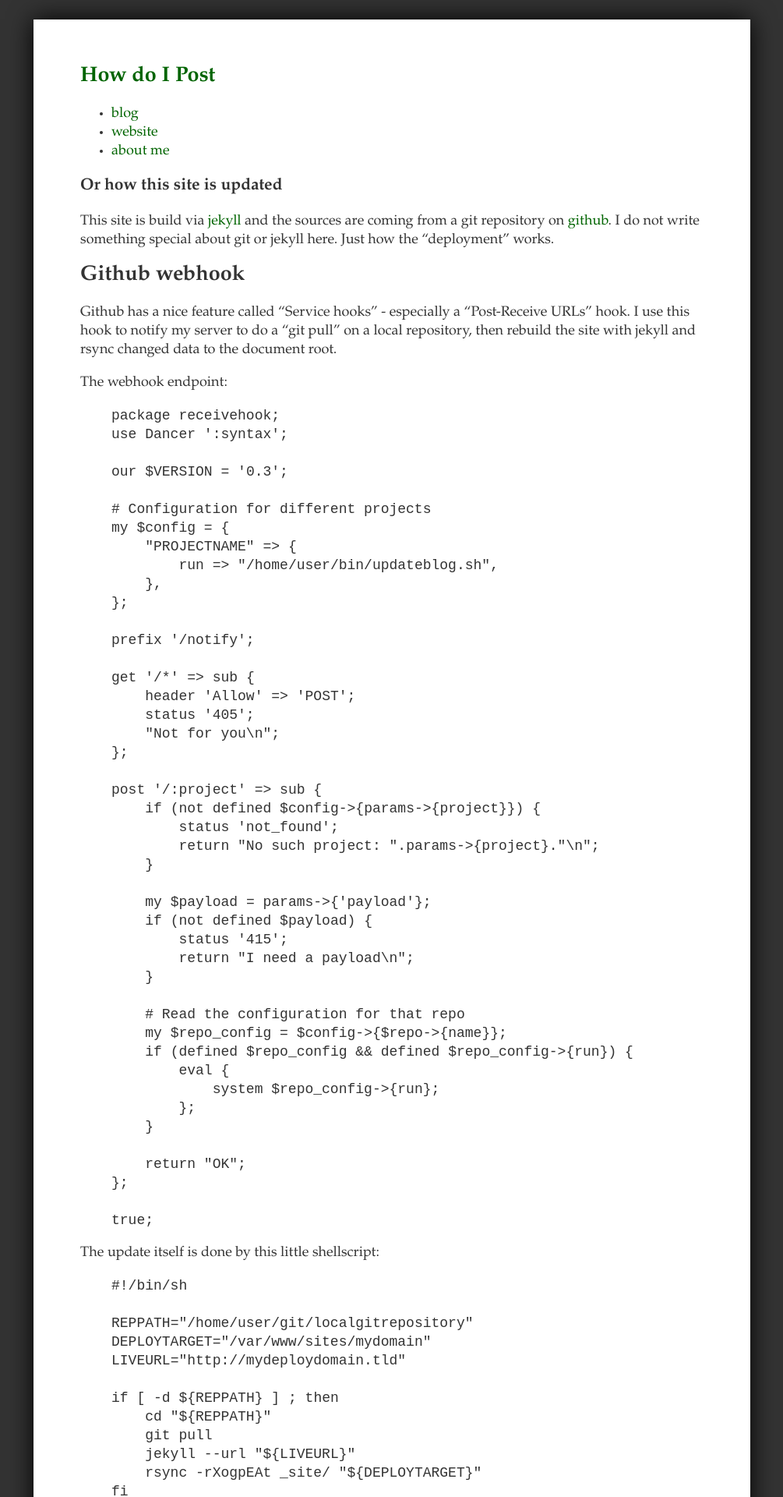
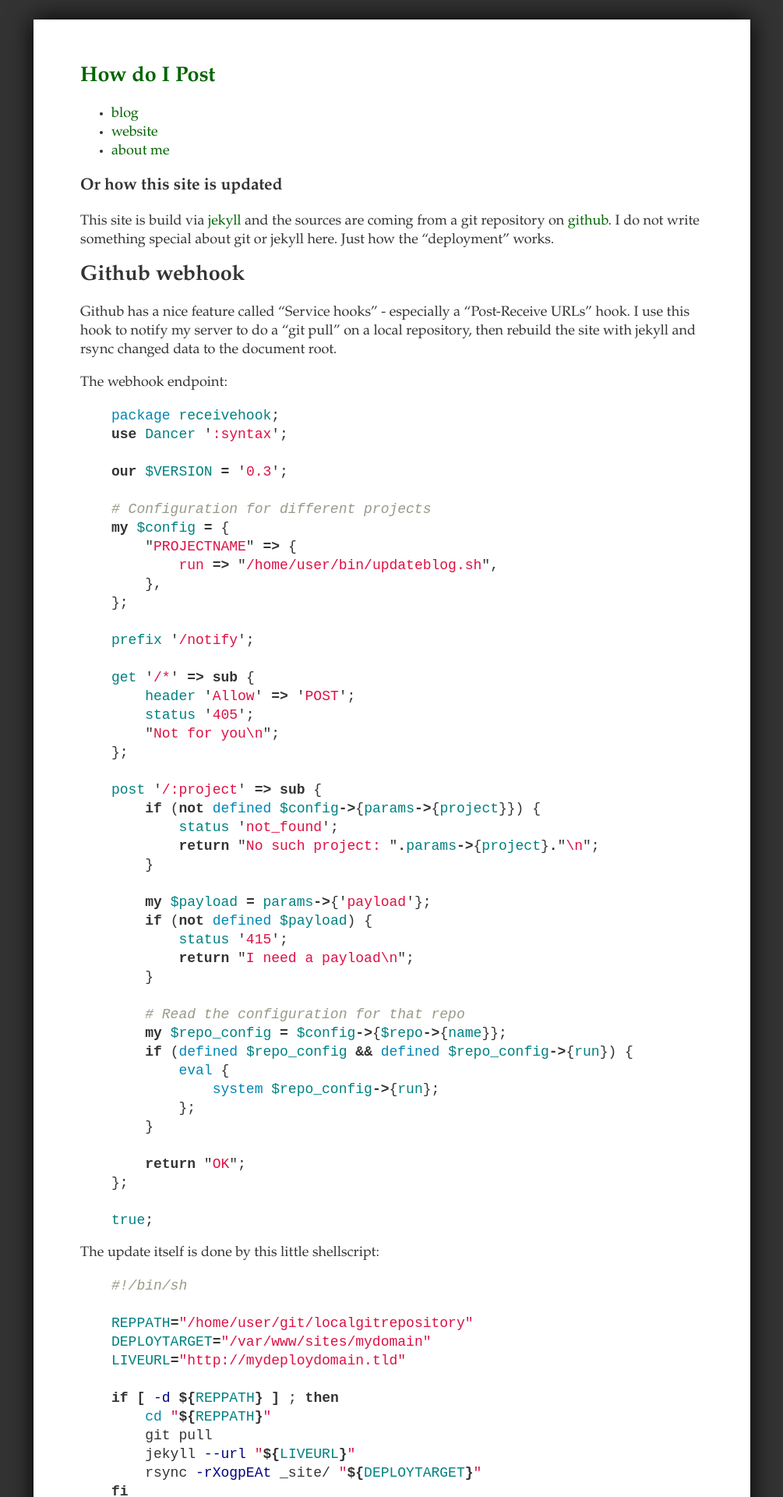
Before and after one commit to toke/toke.github.io_old, a Jekyll site: the page built from _posts/2012-02-09-how-i-post.markdown, in a window 1280 px wide. Shown: the top 1920 px of the page at 78% size, without its empty margins (137-1142 px from the left). Built offline with Jekyll 4.4.1, drawn with Linux system fonts in a browser that asks for light colours.

Commit message:
Added syntax.css and link to it

```diff
--- a/_layouts/default.html
+++ b/_layouts/default.html
@@ -7,6 +7,7 @@
         <meta name="author" content="Thomas Kerpe">
 
         <link rel="stylesheet" type="text/css" href="{{ site.url }}/assets/toke.css">
+        <link rel="stylesheet" type="text/css" href="{{ site.url }}/assets/syntax.css">
         <link rel="shortcut icon" href="{{ site.url }}/assets/favicon.ico">
         <link rel="alternate" type="application/atom+xml" href="{{ site.url }}/atom.xml" title="Thomas 'Toke' Kerpe">
     </head>
--- /dev/null
+++ b/assets/syntax.css
@@ -0,0 +1,60 @@
+.highlight  { background: #ffffff; }
+.highlight .c { color: #999988; font-style: italic } /* Comment */
+.highlight .err { color: #a61717; background-color: #e3d2d2 } /* Error */
+.highlight .k { font-weight: bold } /* Keyword */
+.highlight .o { font-weight: bold } /* Operator */
+.highlight .cm { color: #999988; font-style: italic } /* Comment.Multiline */
+.highlight .cp { color: #999999; font-weight: bold } /* Comment.Preproc */
+.highlight .c1 { color: #999988; font-style: italic } /* Comment.Single */
+.highlight .cs { color: #999999; font-weight: bold; font-style: italic } /* Comment.Special */
+.highlight .gd { color: #000000; background-color: #ffdddd } /* Generic.Deleted */
+.highlight .gd .x { color: #000000; background-color: #ffaaaa } /* Generic.Deleted.Specific */
+.highlight .ge { font-style: italic } /* Generic.Emph */
+.highlight .gr { color: #aa0000 } /* Generic.Error */
+.highlight .gh { color: #999999 } /* Generic.Heading */
+.highlight .gi { color: #000000; background-color: #ddffdd } /* Generic.Inserted */
+.highlight .gi .x { color: #000000; background-color: #aaffaa } /* Generic.Inserted.Specific */
+.highlight .go { color: #888888 } /* Generic.Output */
+.highlight .gp { color: #555555 } /* Generic.Prompt */
+.highlight .gs { font-weight: bold } /* Generic.Strong */
+.highlight .gu { color: #aaaaaa } /* Generic.Subheading */
+.highlight .gt { color: #aa0000 } /* Generic.Traceback */
+.highlight .kc { font-weight: bold } /* Keyword.Constant */
+.highlight .kd { font-weight: bold } /* Keyword.Declaration */
+.highlight .kp { font-weight: bold } /* Keyword.Pseudo */
+.highlight .kr { font-weight: bold } /* Keyword.Reserved */
+.highlight .kt { color: #445588; font-weight: bold } /* Keyword.Type */
+.highlight .m { color: #009999 } /* Literal.Number */
+.highlight .s { color: #d14 } /* Literal.String */
+.highlight .na { color: #008080 } /* Name.Attribute */
+.highlight .nb { color: #0086B3 } /* Name.Builtin */
+.highlight .nc { color: #445588; font-weight: bold } /* Name.Class */
+.highlight .no { color: #008080 } /* Name.Constant */
+.highlight .ni { color: #800080 } /* Name.Entity */
+.highlight .ne { color: #990000; font-weight: bold } /* Name.Exception */
+.highlight .nf { color: #990000; font-weight: bold } /* Name.Function */
+.highlight .nn { color: #555555 } /* Name.Namespace */
+.highlight .nt { color: #000080 } /* Name.Tag */
+.highlight .nv { color: #008080 } /* Name.Variable */
+.highlight .ow { font-weight: bold } /* Operator.Word */
+.highlight .w { color: #bbbbbb } /* Text.Whitespace */
+.highlight .mf { color: #009999 } /* Literal.Number.Float */
+.highlight .mh { color: #009999 } /* Literal.Number.Hex */
+.highlight .mi { color: #009999 } /* Literal.Number.Integer */
+.highlight .mo { color: #009999 } /* Literal.Number.Oct */
+.highlight .sb { color: #d14 } /* Literal.String.Backtick */
+.highlight .sc { color: #d14 } /* Literal.String.Char */
+.highlight .sd { color: #d14 } /* Literal.String.Doc */
+.highlight .s2 { color: #d14 } /* Literal.String.Double */
+.highlight .se { color: #d14 } /* Literal.String.Escape */
+.highlight .sh { color: #d14 } /* Literal.String.Heredoc */
+.highlight .si { color: #d14 } /* Literal.String.Interpol */
+.highlight .sx { color: #d14 } /* Literal.String.Other */
+.highlight .sr { color: #009926 } /* Literal.String.Regex */
+.highlight .s1 { color: #d14 } /* Literal.String.Single */
+.highlight .ss { color: #990073 } /* Literal.String.Symbol */
+.highlight .bp { color: #999999 } /* Name.Builtin.Pseudo */
+.highlight .vc { color: #008080 } /* Name.Variable.Class */
+.highlight .vg { color: #008080 } /* Name.Variable.Global */
+.highlight .vi { color: #008080 } /* Name.Variable.Instance */
+.highlight .il { color: #009999 } /* Literal.Number.Integer.Long */
```
